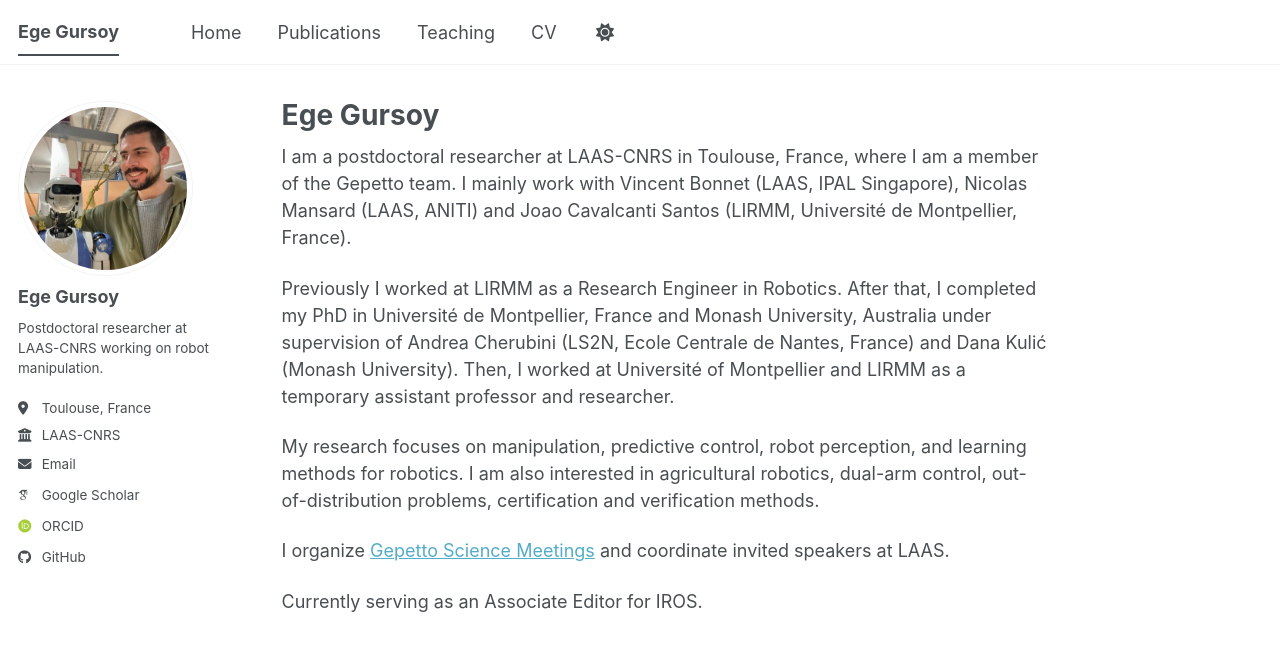
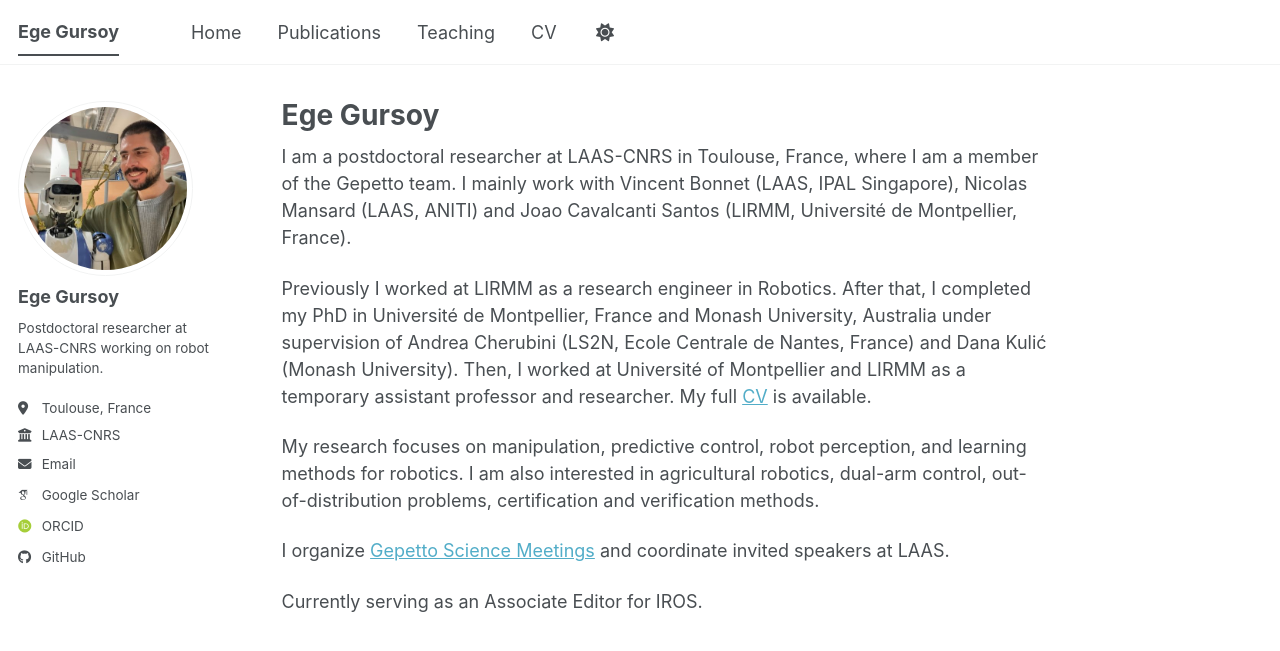
Before and after one commit to gursoyege/gursoyege.github.io, a Jekyll site: the page built from _pages/about.md, in a window 1280 px wide. Shown: the top 651 px of the page. Built offline with Jekyll 4.4.1, drawn with Linux system fonts in a browser that asks for light colours; some web fonts are replaced; a script bundle is joined from its source files by our own code; library files that are not in the unit come from our copies.

Commit message:
Update about.md

```diff
--- a/_pages/about.md
+++ b/_pages/about.md
@@ -9,7 +9,7 @@ redirect_from:
 
 I am a postdoctoral researcher at LAAS-CNRS in Toulouse, France, where I am a member of the Gepetto team. I mainly work with Vincent Bonnet (LAAS, IPAL Singapore), Nicolas Mansard (LAAS, ANITI) and Joao Cavalcanti Santos (LIRMM, Université de Montpellier, France).
 
-Previously I worked at LIRMM as a Research Engineer in Robotics. After that, I completed my PhD in Université de Montpellier, France and Monash University, Australia under supervision of Andrea Cherubini (LS2N, Ecole Centrale de Nantes, France) and Dana Kulić (Monash University). Then, I worked at Université of Montpellier and LIRMM as a temporary assistant professor and researcher.
+Previously I worked at LIRMM as a research engineer in Robotics. After that, I completed my PhD in Université de Montpellier, France and Monash University, Australia under supervision of Andrea Cherubini (LS2N, Ecole Centrale de Nantes, France) and Dana Kulić (Monash University). Then, I worked at Université of Montpellier and LIRMM as a temporary assistant professor and researcher. My full [CV](/cv/) is available.
 
 My research focuses on manipulation, predictive control, robot perception, and learning methods for robotics. I am also interested in agricultural robotics, dual-arm control, out-of-distribution problems, certification and verification methods.
 
```
